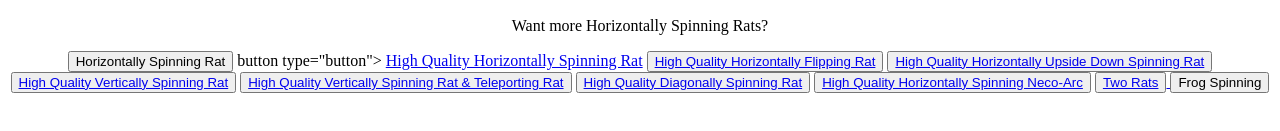
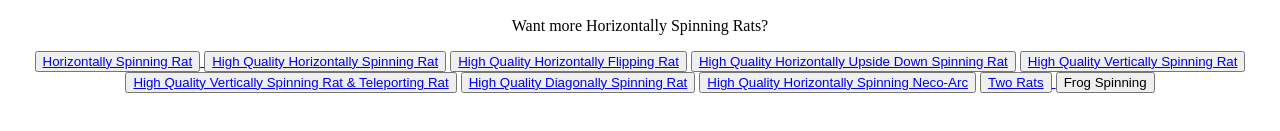
Before and after one commit to Franklin-Delano-Danksevelt/Horizontally_Spinning_Rat, a plain HTML site: page Eight Rats.html in a window 1280 px wide. Shown: the part 383-514 px from the top of the page. Drawn offline with Linux system fonts and the light colour scheme.

Commit message:
Update Eight Rats.html

```diff
--- a/Eight Rats.html
+++ b/Eight Rats.html
@@ -14,8 +14,8 @@
     </audio>
     <break>
     <p>Want more Horizontally Spinning Rats?</p>
-    <button type="button" <a href="Horizontally Spinning Rat.html">Horizontally Spinning Rat</button>
-    button type="button"> <a href="High Quality Horizontally Spinning Rat.html">High Quality Horizontally Spinning Rat</button></a>
+    <button type="button"> <a href="Horizontally Spinning Rat.html">Horizontally Spinning Rat</button>
+    <button type="button"> <a href="High Quality Horizontally Spinning Rat.html">High Quality Horizontally Spinning Rat</button></a>
     <button type="button"> <a href="High Quality Horizontally Flipping Rat.html">High Quality Horizontally Flipping Rat</button></a>
     <button type="button"> <a href="High Quality Horizontally Upside Down Spinning Rat.html">High Quality Horizontally Upside Down Spinning Rat</button></a>
     <button type="button"> <a href="High Quality Vertically Spinning Rat.html">High Quality Vertically Spinning Rat</button></a>
```
